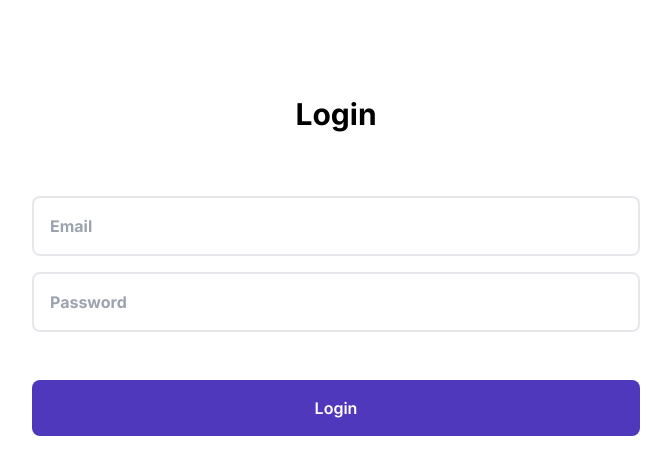
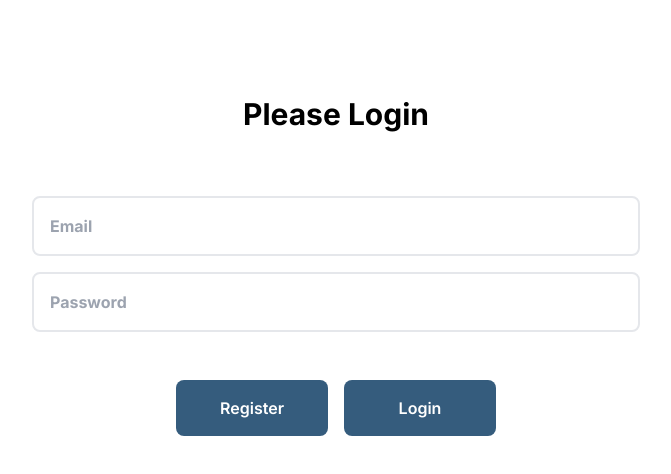
Before and after one commit to E3-Basdat/Marmut-E3, a Next.js app: page /auth/login in a window 1280 px wide. Shown: the top 474 px of the page, without its empty margins (304-975 px from the left). Built offline with nearby package versions, Linux system fonts and the light colour scheme.

Commit message:
fix: add button register

```diff
--- a/src/app/auth/login/page.tsx
+++ b/src/app/auth/login/page.tsx
@@ -1,7 +1,7 @@
 const login: React.FC = () => {
     return (
         <div className='flex flex-col text-black text-center items-center gap-16 px-8 py-24 bg-white font-bold min-h-screen '>
-            <p className='text-3xl'>Login</p>
+            <p className='text-3xl'>Please Login</p>
 
             <form className='flex flex-col w-1/2 ' >
                 <div className='mb-4 '>
@@ -14,10 +14,11 @@ const login: React.FC = () => {
                 <div className='mb-4 '>
                 </div>
 
-                <div className='flex flex-row gap-4'>
-
-                    <button type="submit" className="bg-primary text-white bg-[#5038BC] font-semibold
-           rounded-lg w-full py-4 mt-4">
+                <div className='flex flex-row gap-4 justify-center'>
+                    <button type="submit" className="bg-primary text-white bg-[#355c7d] font-semibold rounded-lg w-1/4 py-4 mt-4">
+                        Register
+                    </button>
+                    <button type="submit" className="bg-primary text-white bg-[#355c7d] font-semibold rounded-lg w-1/4 py-4 mt-4">
                         Login
                     </button>
                 </div>
```
